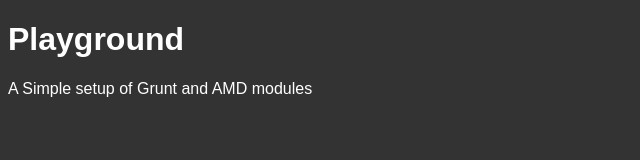
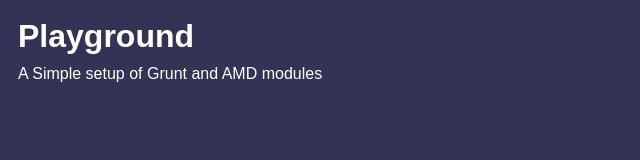
Before and after one commit to Eruant/Vanilla-grunt-project, a website with bundled scripts: page bin/index.html in a window 1280 px wide. Shown: the whole page, without its empty margins (0-640 px from the left). Built offline with nearby package versions, Linux system fonts and the light colour scheme.

```diff
--- a/Gruntfile.js
+++ b/Gruntfile.js
@@ -117,7 +117,10 @@
 					'<%= pkg.src.css %>/**/*.css',
 					'<%= pkg.src.css %>/**/*.scss'
 				],
-				tasks: ['sass']
+				tasks: ['sass'],
+				options: {
+					livereload: true
+				}
 			},
 			html: {
 				files: '<%= pkg.src.html %>/*.html',
--- a/bin/css/playground.min.css
+++ b/bin/css/playground.min.css
@@ -1,4 +1,13 @@
 body {
-  background: #333333 none;
+  background: #333355 none;
   color: white;
-  font-family: Arial, sans-serif; }
+  font-family: Arial, sans-serif;
+  padding: 10px; }
+
+h1 {
+  margin: 0;
+  padding: 0 0 10px; }
+
+p {
+  margin: 0;
+  padding: 0 0 10px; }
--- a/src/css/page.scss
+++ b/src/css/page.scss
@@ -1,8 +1,19 @@
-$background: #333;
+$background: #335;
 $forground: #fff;
 
 body {
 	background: $background none;
 	color: $forground;
 	font-family: Arial, sans-serif;
+	padding: 10px;
 }
+
+h1 {
+	margin: 0;
+	padding: 0 0 10px;
+}
+
+p {
+	margin: 0;
+	padding: 0 0 10px;
+}
```
